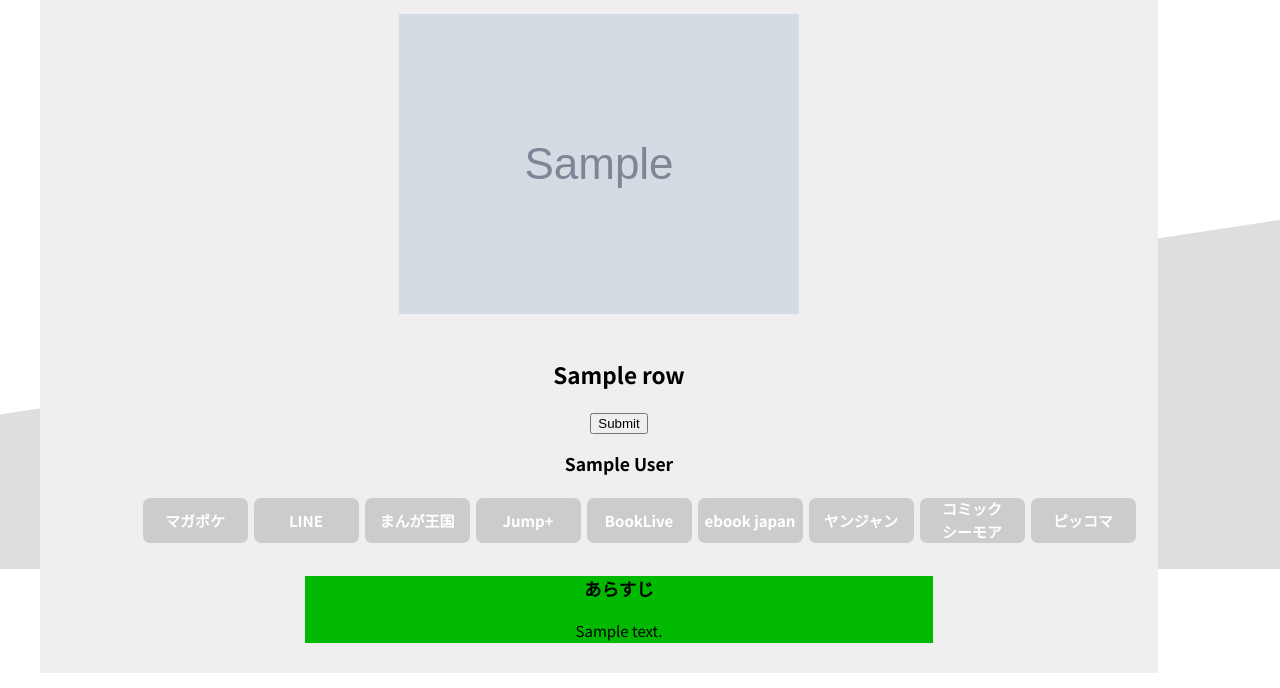
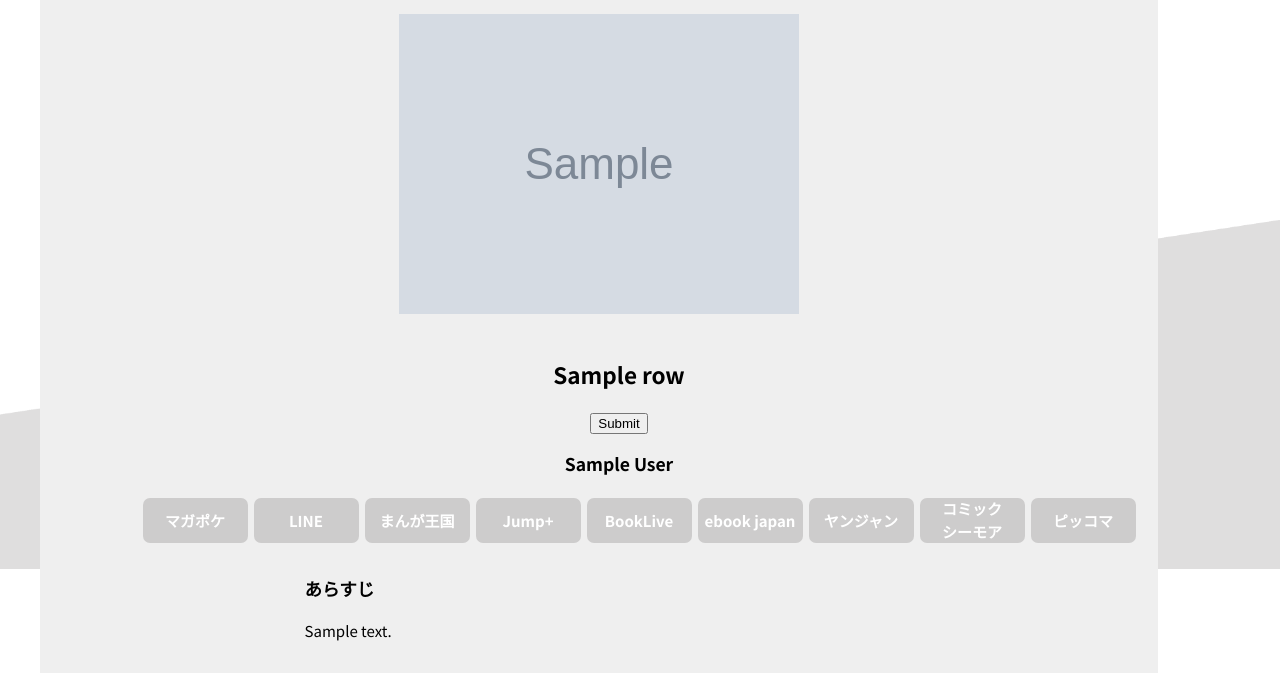
Before and after one commit to ReiSasajima/white-tshirt, a Flask app: template templates/detail.html in a window 1280 px wide. Shown: the part 231-919 px from the top of the page. Run offline with Flask 2, Linux system fonts and the light colour scheme; the template is opened without the code that fills it: most values are stand-ins (such as "Sample title", 1, 10 or a date in 2020); grey boxes marked "Sample" are stand-in pictures; some libraries are stand-ins or nearby versions.

Commit message:
fixed description backgroundcolor green to nothing

```diff
--- a/static/css/detail.css
+++ b/static/css/detail.css
@@ -55,9 +55,9 @@ h1{
 /* あらすじ */
 .description-content{
   width: 60%;
-  background-color: #00B900;
   margin-left: auto;
   margin-right: auto;
+  text-align: left;
 }
 
 .mylist{
```
